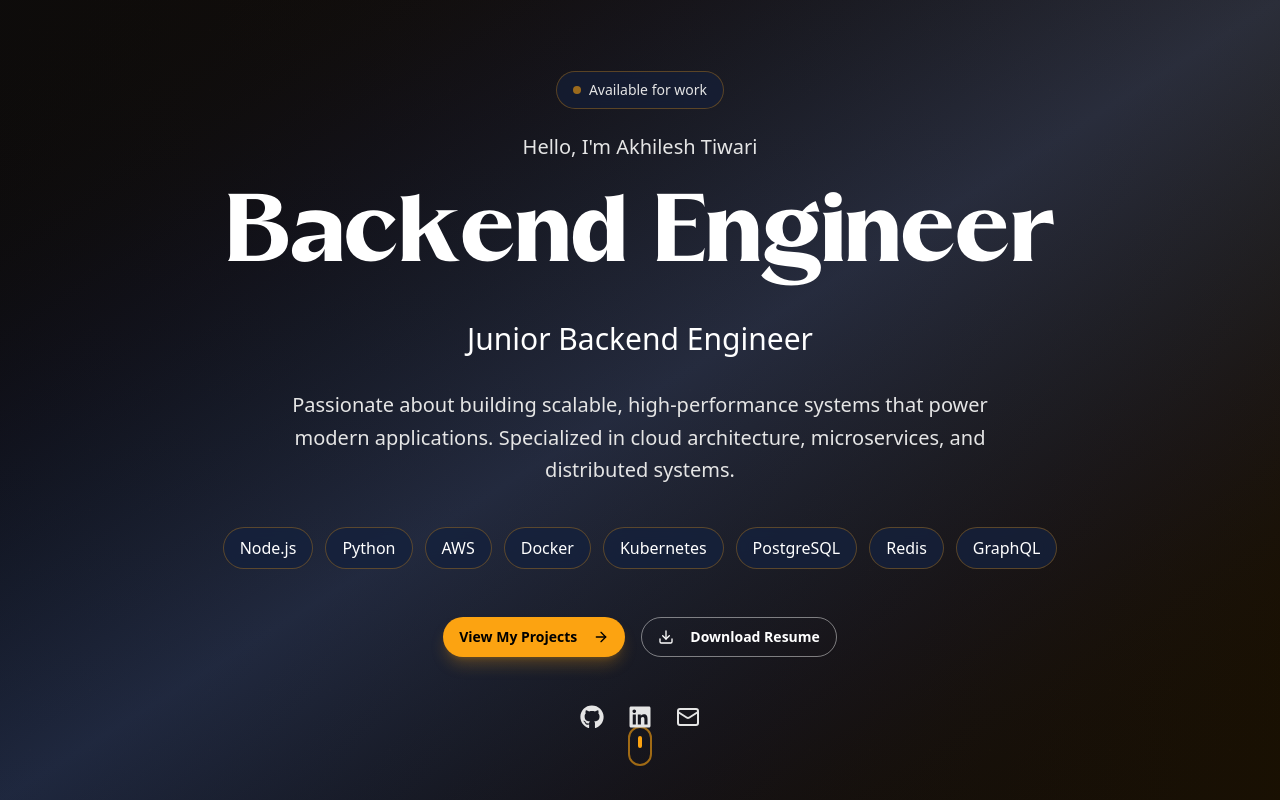
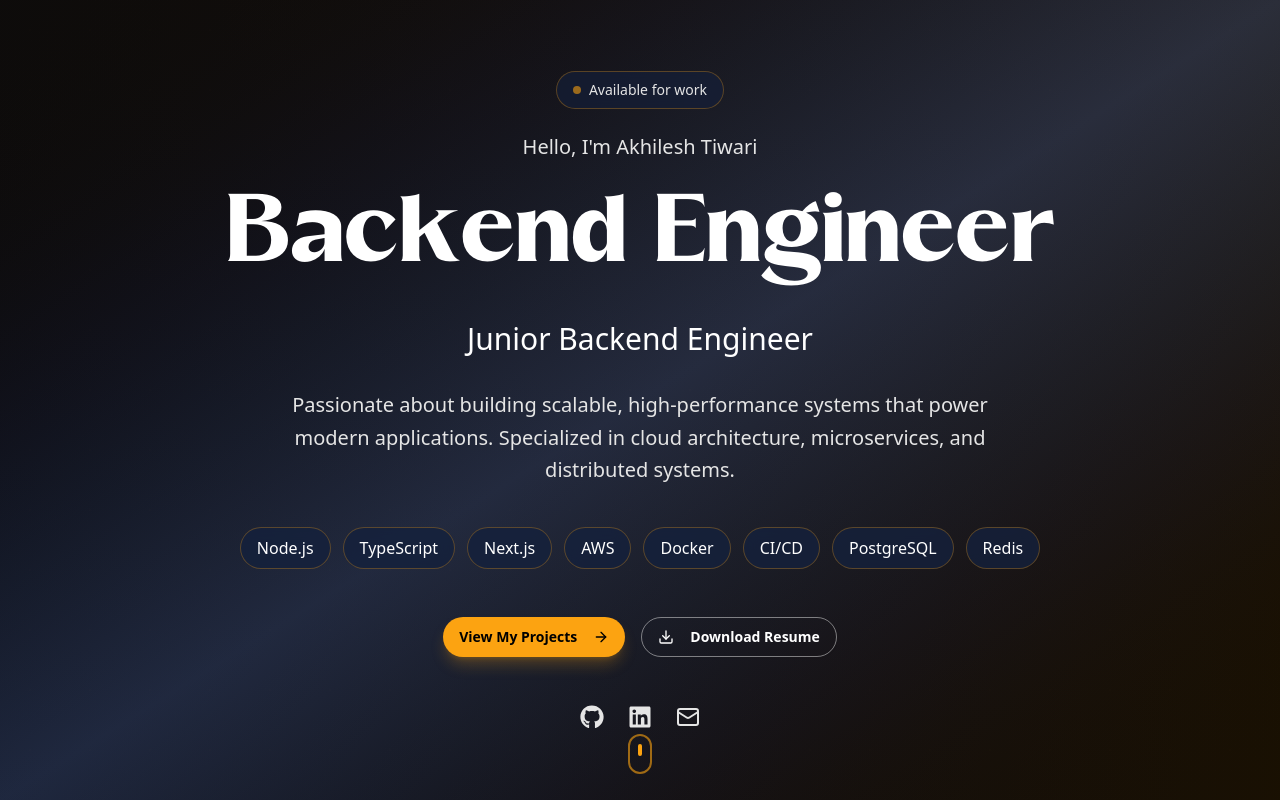
Before and after one commit to silky-x0/portfolio-V2, a Next.js app: page / in a window 1280 px wide. Built offline with nearby package versions, Linux system fonts and the light colour scheme.

Commit message:
Added skills and fixed scaling

```diff
--- a/src/components/Hero.tsx
+++ b/src/components/Hero.tsx
@@ -14,13 +14,13 @@ const heroConfig = {
 		"Passionate about building scalable, high-performance systems that power modern applications. Specialized in cloud architecture, microservices, and distributed systems.",
 	skills: [
 		"Node.js",
-		"Python",
+		"TypeScript",
+		"Next.js",
 		"AWS",
 		"Docker",
-		"Kubernetes",
+		"CI/CD",
 		"PostgreSQL",
 		"Redis",
-		"GraphQL",
 	],
 	resumeUrl: "/resume.pdf",
 	projectsUrl: "/projects",
@@ -188,7 +188,7 @@ export default function Hero() {
 								href={heroConfig.social.github}
 								target='_blank'
 								rel='noopener noreferrer'
-								className='text-[#e5e5e5] hover:text-[#fca311] transition-colors duration-300 transform hover:scale-140'
+								className='text-[#e5e5e5] hover:text-[#fca311] transition-colors duration-300 transform hover:scale-110'
 								aria-label='GitHub Profile'
 							>
 								<FaGithub className='h-6 w-6' />
@@ -215,7 +215,7 @@ export default function Hero() {
 
 				{/* Scroll Indicator */}
 				{showScrollIndicator && (
-					<div className='absolute bottom-6 left-1/2 transform -translate-x-1/2 animate-bounce hidden sm:block'>
+					<div className='absolute bottom-4 left-1/2 transform -translate-x-1/2 animate-bounce hidden sm:block'>
 						<div className='w-6 h-10 border-2 border-[#fca311]/60 rounded-full flex justify-center'>
 							<div className='w-1 h-3 bg-[#fca311] rounded-full mt-2 animate-pulse' />
 						</div>
```
